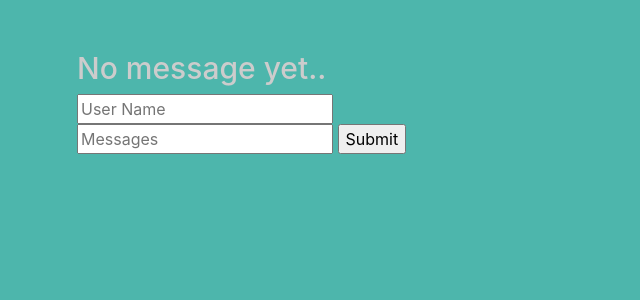
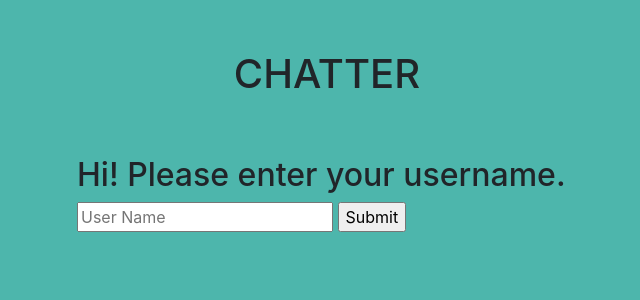
Before and after one commit to naomiezaki/chat-app, a Flask app: page / in a window 1280 px wide. Shown: the top 300 px of the page, without its empty margins (313-953 px from the left). Run offline with Flask 2, Linux system fonts and the light colour scheme; some libraries are stand-ins or nearby versions.

Commit message:
able to enter username in login page before chatting in the session page

```diff
--- a/main.py
+++ b/main.py
@@ -6,9 +6,16 @@ app = Flask(__name__)
 app.config['SECRET_KEY'] = 'vnkdjnfjknfl1232#'
 socketio = SocketIO(app)
 
+# Routes--------------------------------------
 @app.route('/')
+def home():
+    return render_template('login.html')
+
+@app.route('/session')
 def sessions():
     return render_template('session.html')
+
+#---------------------------------------------
 
 def messageReceived(methods=['GET', 'POST']):
     print('message was received!!!')
--- a/static/style.css
+++ b/static/css/style.css
@@ -8,6 +8,21 @@ body{
     width: 500px;
 }
 
+
+
+h1{
+    text-align:center;
+    padding-bottom:50px;
+}
+
+.card-body{
+	background-color: #B2DFDB;
+}
+
+.no-message-panel{
+	color: #78909C;
+	font-size: 30px;
+}
 
 .speech-bubble {
 	position: relative;
--- /dev/null
+++ b/templates/login.html
@@ -0,0 +1,25 @@
+<!DOCTYPE html>
+<html>
+    <head>
+        <title>Chat App</title>
+        <link rel="stylesheet" href="static/css/style.css" type="text/css">
+        <link href="https://stackpath.bootstrapcdn.com/bootstrap/4.1.3/css/bootstrap.min.css" rel="stylesheet" integrity="sha384-MCw98/SFnGE8fJT3GXwEOngsV7Zt27NXFoaoApmYm81iuXoPkFOJwJ8ERdknLPMO" crossorigin="anonymous">
+    </head>
+    <body>
+        <div class="main-div">
+            <h1>CHATTER</h1>
+            <h2>Hi! Please enter your username.</h2>
+            <form action="/session">
+                <input type="text" class="username" id="username" placeholder="User Name"/>
+                <input type="submit" onClick="addUsername(username.value)"/>
+            </form>
+        </div>
+        <script src="https://cdnjs.cloudflare.com/ajax/libs/socket.io/1.7.3/socket.io.min.js"></script>
+        <script>
+            localStorage.clear();
+            function addUsername(username){
+                localStorage.setItem('username',username);
+            }
+        </script>
+    </body>
+</html>
--- a/templates/session.html
+++ b/templates/session.html
@@ -2,15 +2,20 @@
 <html>
     <head>
         <title>Chat App</title>
-        <link rel="stylesheet" href="static/style.css" type="text/css">
+        <link rel="stylesheet" href="static/css/style.css" type="text/css">
         <link href="https://stackpath.bootstrapcdn.com/bootstrap/4.1.3/css/bootstrap.min.css" rel="stylesheet" integrity="sha384-MCw98/SFnGE8fJT3GXwEOngsV7Zt27NXFoaoApmYm81iuXoPkFOJwJ8ERdknLPMO" crossorigin="anonymous">
     </head>
     <body>
         <div class="main-div">
-            <h3 style='color: #ccc;font-size: 30px;'>No message yet..</h3>
-            <div class="message_holder"></div>
+            <h1>CHATTER</h1>
+            <div class="card" style="margin-bottom: 30px">
+                <div class="card-body">
+                    <h3 class="no-message-panel">No message yet..</h3>
+                    <div class="message_holder"></div>
+                </div>
+            </div>
             <form action="" method="POST">
-                <input type="text" class="username" placeholder="User Name"/>
+                <!-- <input type="text" class="username" placeholder="User Name"/> -->
                 <input type="text" class="message" placeholder="Messages"/>
                 <input type="submit"/>
             </form>
@@ -19,31 +24,6 @@
 
         <script src="https://ajax.googleapis.com/ajax/libs/jquery/1.12.4/jquery.min.js"></script>
         <script src="https://cdnjs.cloudflare.com/ajax/libs/socket.io/1.7.3/socket.io.min.js"></script>
-
-        <script type="text/javascript">
-            let socket = io.connect('http://'+document.domain+':'+location.port);
-            socket.on('connect', ()=>{
-                socket.emit('my event', {
-                    data:'User Connected'
-                })
-                let form = $('form').on('submit',(e)=>{
-                    e.preventDefault()
-                    let user_name = $('input.username').val()
-                    let user_input = $('input.message').val()
-                    socket.emit('my event', {
-                        user_name:user_name,
-                        message:user_input
-                    })
-                    $('input.message').val('').focus()
-                })
-            })
-            socket.on('my response', (msg)=>{
-                console.log(msg)
-                if(typeof msg.user_name !== 'undefined'){
-                    $('h3').remove()
-                    $('div.message_holder').append('<div><b style"color:#000">'+msg.user_name+':'+'</b> &nbsp &nbsp'+'<label class="speech-bubble">'+msg.message+'</label>'+'</div>')
-                }
-            })
-        </script>
+        <script src="static/js/session.js"></script>
     </body>
 </html>
```
Also changed, not shown: static/js/session.js (added, +25 -0 lines).
